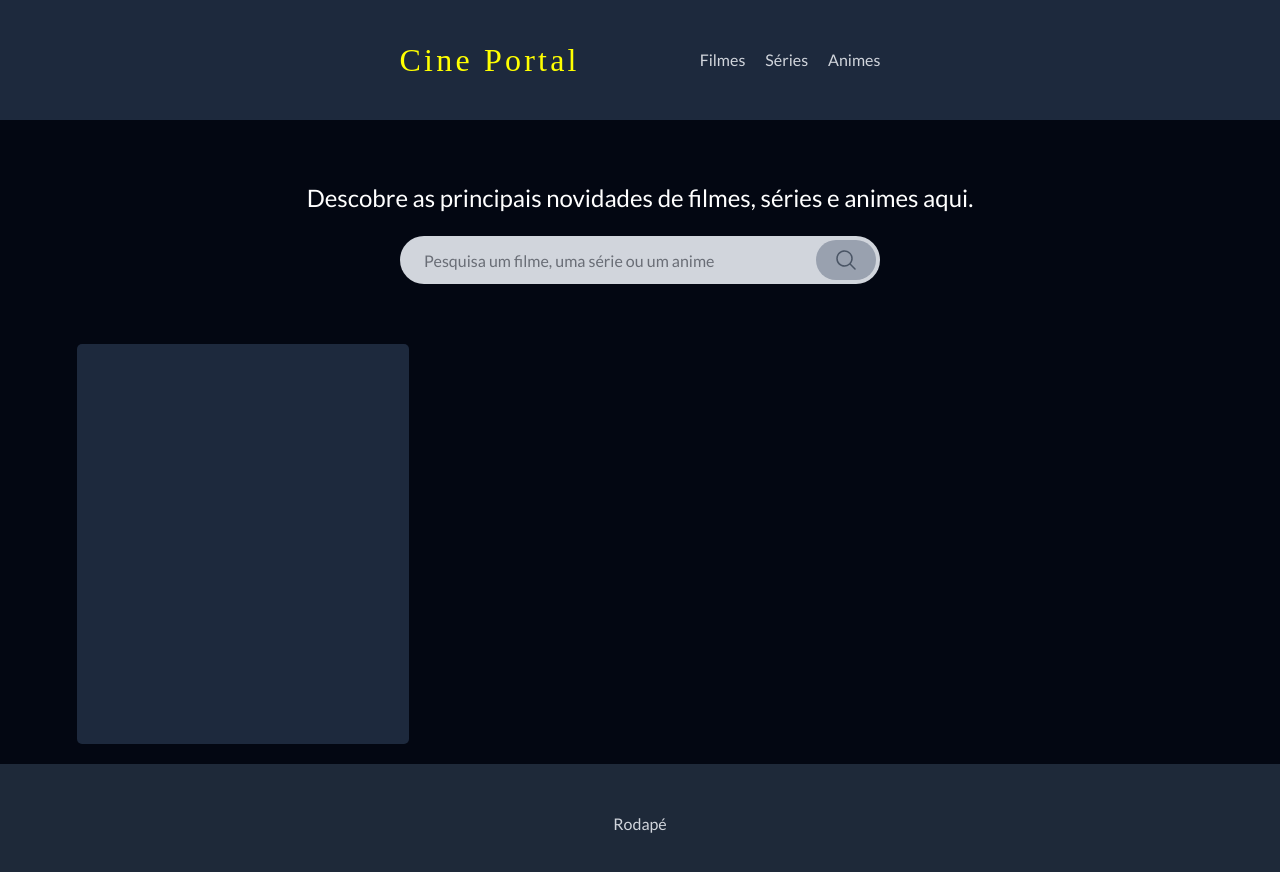
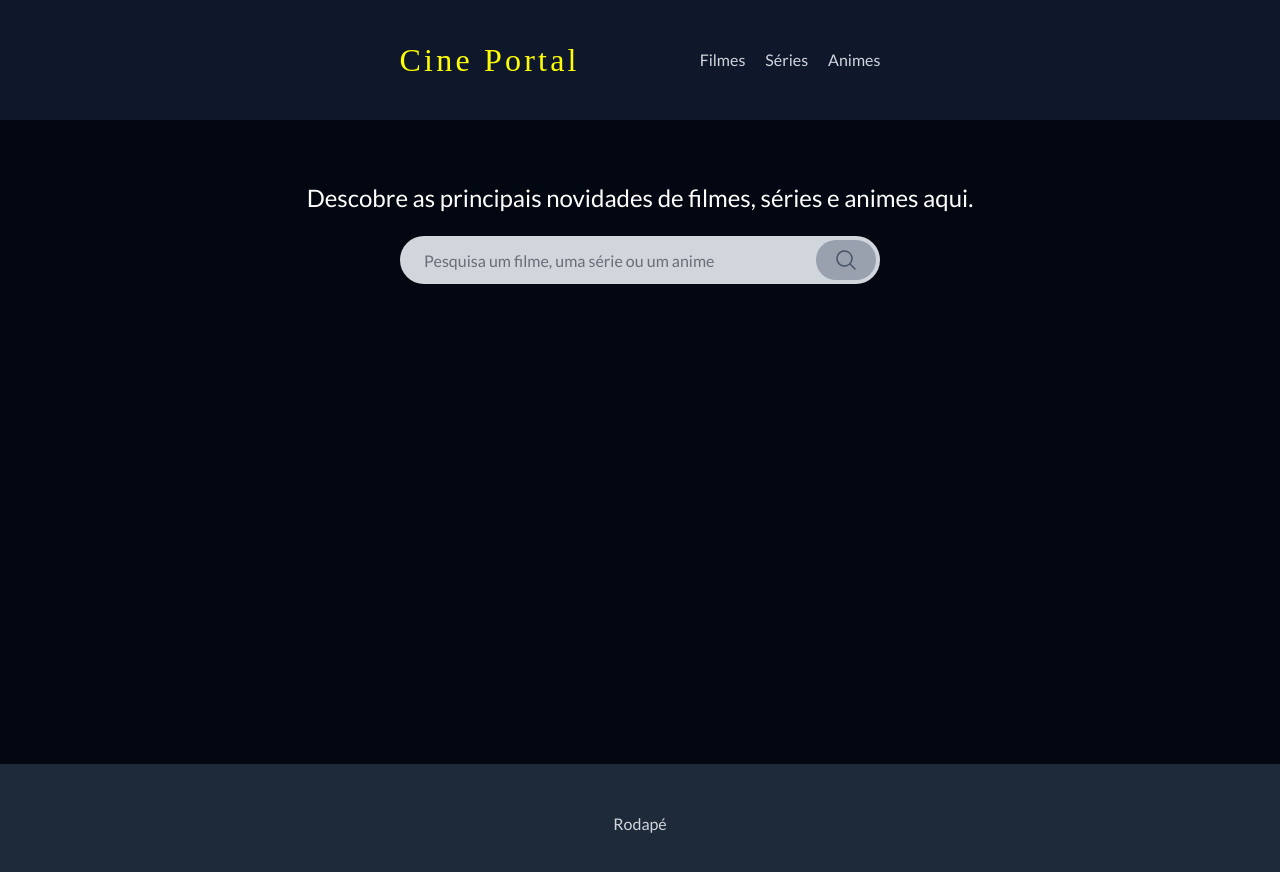
Before and after one commit to gerizinemmanuel/cine-portal, a React (Vite) app: page / in a window 1280 px wide. Shown: the top 872 px of the page. Built offline with nearby package versions, Linux system fonts and the light colour scheme; no server answers; a web font is replaced by a local one.

Commit message:
search results

```diff
--- a/src/components/Header.jsx
+++ b/src/components/Header.jsx
@@ -1,6 +1,6 @@
 const Header = () => {
   return (
-    <header className="h-30 bg-slate-800 flex justify-center items-center gap-30">
+    <header className="h-30 bg-slate-900 flex justify-center items-center gap-30">
       <div className="box-logo">
         <h1 className="logo">
           Cine <span>Portal</span>
--- a/src/components/SearchInput.jsx
+++ b/src/components/SearchInput.jsx
@@ -11,7 +11,7 @@ const SearchInput = () => {
 
   function handleSearch() {
     if (inputValue.trim()) {
-      navigate(`search?query=${encodeURIComponent(inputValue)}`);
+      navigate(`/search?query=${encodeURIComponent(inputValue)}`);
     }
   }
 
@@ -29,7 +29,6 @@ const SearchInput = () => {
           className="h-10 w-15 rounded-3xl bg-gray-400 text-gray-600 absolute right-1 hover:bg-gray-600 hover:text-gray-400"
           onClick={() => {
             handleSearch();
-            //return <SearchResults userSearch={inputValue} />;
           }}
         >
           <MagnifyingGlassIcon className="size-6 mx-auto" />
--- a/src/main.jsx
+++ b/src/main.jsx
@@ -6,7 +6,7 @@ import "./styles.css";
 
 import App from "./App.jsx";
 import HomePage from "./pages/HomePage.jsx";
-import Teste from "./pages/Teste.jsx";
+//import Teste from "./pages/Teste.jsx";
 import InitPage from "./pages/InitPage.jsx";
 import SearchResults from "./pages/SearchResults.jsx";
 const router = createBrowserRouter([
--- a/src/pages/HomePage.jsx
+++ b/src/pages/HomePage.jsx
@@ -13,11 +13,11 @@ const HomePage = () => {
       </div>
 
       <div id="content" className="flex gap-5">
-        <div
+        {/* <div
           id="sidebar"
           className="max-h-100 w-[30%] bg-slate-800 rounded-[5px]"
-        ></div>
-        <main className="min-h-100 max-h-fit w-[70%] rounded-[5px] grid grid-cols-3 gap-5">
+        ></div> */}
+        <main className="min-h-100 max-h-fit rounded-[5px] grid grid-cols-4 gap-5">
           <Outlet />
         </main>
       </div>
```
